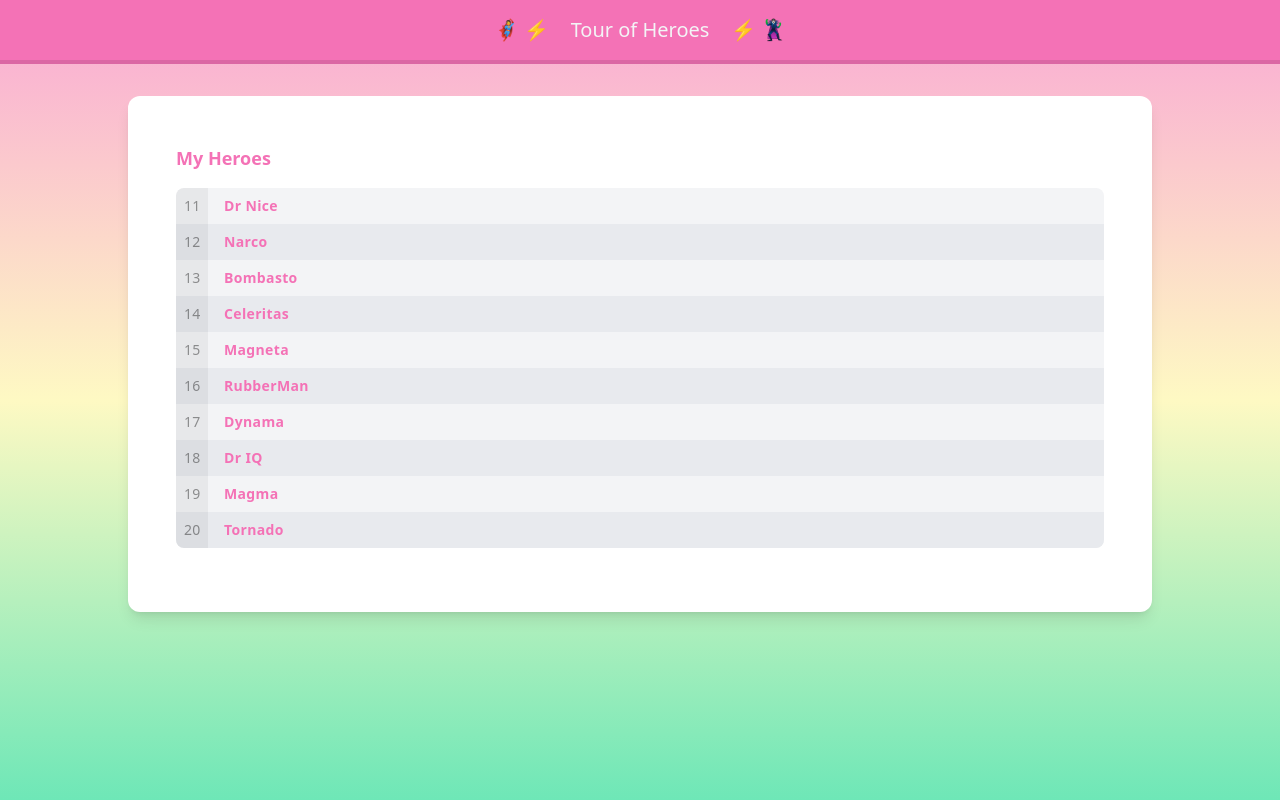
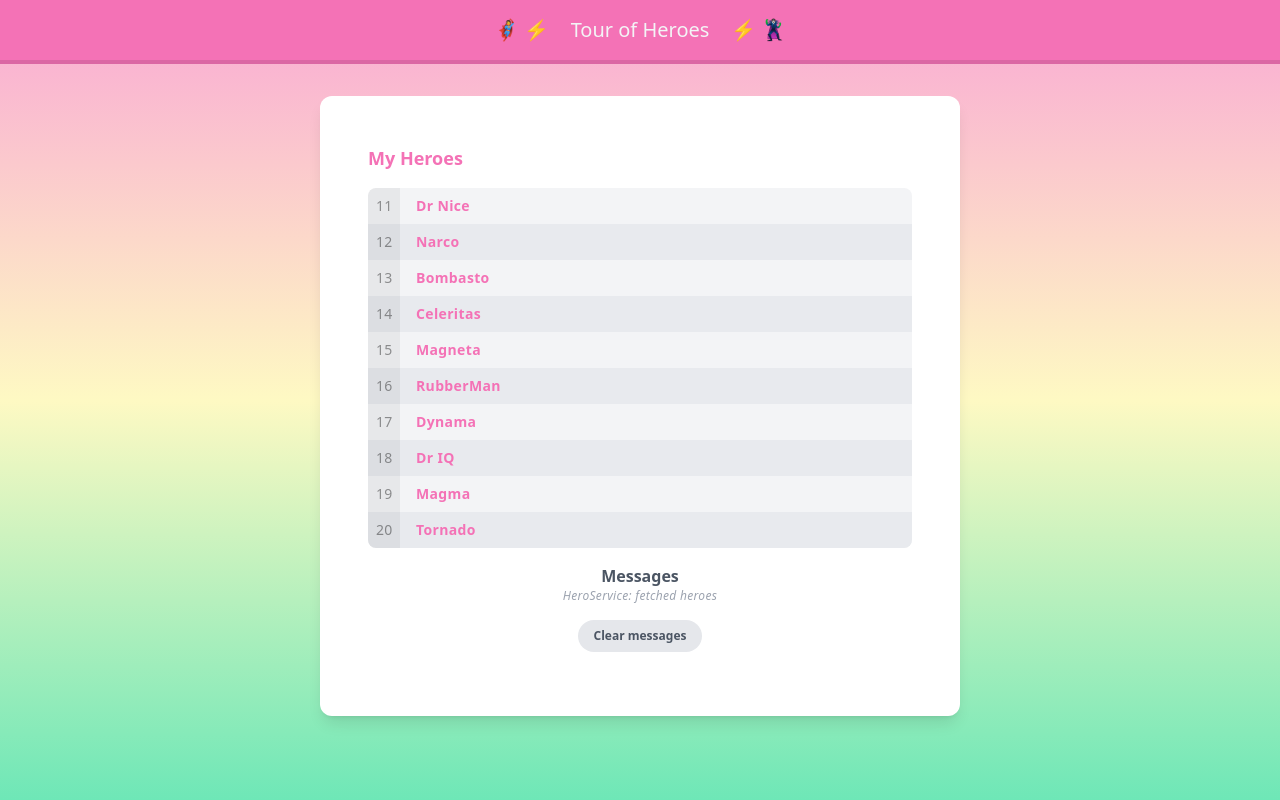
Before and after one commit to tislais/angular-tour-of-heroes, an Angular app: page / in a window 1280 px wide. Built offline with nearby package versions, Linux system fonts and the light colour scheme.

Commit message:
Add message log and style

```diff
--- a/src/app/app.component.html
+++ b/src/app/app.component.html
@@ -6,7 +6,8 @@
   </h1>
 </header>
 <div
-  class="max-w-screen-lg lg:mx-auto lg:my-8 m-4 bg-white p-4 lg:p-12 rounded-xl shadow-lg"
+  class="max-w-screen-sm sm:mx-auto sm:my-8 m-4 bg-white p-4 lg:p-12 rounded-xl shadow-lg"
 >
   <app-heroes></app-heroes>
+  <app-messages></app-messages>
 </div>
--- a/src/app/app.module.ts
+++ b/src/app/app.module.ts
@@ -6,9 +6,10 @@
 
 import { FormsModule } from '@angular/forms';
 import { HeroDetailComponent } from './hero-detail/hero-detail.component';
+import { MessagesComponent } from './messages/messages.component';
 
 @NgModule({
-  declarations: [AppComponent, HeroesComponent, HeroDetailComponent],
+  declarations: [AppComponent, HeroesComponent, HeroDetailComponent, MessagesComponent],
   imports: [BrowserModule, FormsModule],
   providers: [],
   bootstrap: [AppComponent],
--- a/src/app/hero-detail/hero-detail.component.css
+++ b/src/app/hero-detail/hero-detail.component.css
@@ -1,5 +1,5 @@
 .hero-details {
-  @apply flex flex-col;
+  @apply flex flex-col gap-2 p-4 pb-8 max-w-xs mx-auto;
 }
 
 input {
--- a/src/app/hero-detail/hero-detail.component.html
+++ b/src/app/hero-detail/hero-detail.component.html
@@ -1,8 +1,12 @@
-<div *ngIf="hero">
-  <h2>{{ hero.name | uppercase }}</h2>
-  <div><span>id: </span>{{ hero.id }}</div>
+<div *ngIf="hero" class="my-8 border bg-gray-500/75 rounded-lg">
+  <h2
+    class="py-2 px-4 text-2xl rounded-t-lg bg-white/10 text-gray-300 font-light"
+  >
+    {{ hero.id }}
+    <span class="text-white ml-2">{{ hero.name | uppercase }}</span>
+  </h2>
   <div class="hero-details">
-    <label for="hero-name">Hero name: </label>
+    <label for="hero-name" class="text-sm text-gray-200">Edit name:</label>
     <input id="hero-name" [(ngModel)]="hero.name" placeholder="name" />
   </div>
 </div>
--- a/src/app/hero.service.ts
+++ b/src/app/hero.service.ts
@@ -2,6 +2,7 @@
 import { Observable, of } from 'rxjs';
 import { Hero } from './hero';
 import { HEROES } from './mock-heroes';
+import { MessageService } from './message.service';
 
 @Injectable({
   providedIn: 'root',
@@ -13,7 +14,8 @@
 
   getHeroes(): Observable<Hero[]> {
     const heroes = of(HEROES);
+    this.messageService.add('HeroService: fetched heroes');
     return heroes;
   }
-  constructor() {}
+  constructor(private messageService: MessageService) {}
 }
--- a/src/app/heroes/heroes.component.ts
+++ b/src/app/heroes/heroes.component.ts
@@ -1,3 +1,4 @@
+import { MessageService } from './../message.service';
 import { HeroService } from './../hero.service';
 import { Component, OnInit } from '@angular/core';
 import { Hero } from '../hero';
@@ -11,15 +12,14 @@
   heroes: Hero[] = [];
   selectedHero?: Hero;
 
-  constructor(private heroService: HeroService) {}
+  constructor(
+    private heroService: HeroService,
+    private messageService: MessageService
+  ) {}
 
   ngOnInit(): void {
     this.getHeroes();
   }
-
-  // getHeroes(): void {
-  //   this.heroes = this.heroService.getHeroes();
-  // }
 
   getHeroes(): void {
     this.heroService.getHeroes().subscribe((heroes) => (this.heroes = heroes));
@@ -27,7 +27,7 @@
 
   onSelect(hero: Hero): void {
     this.selectedHero = hero;
-    const { name } = this.selectedHero;
-    console.log('name', name);
+    const { name, id } = this.selectedHero;
+    this.messageService.add(`HeroesComponent: Selected hero id = ${hero.id}`);
   }
 }
--- /dev/null
+++ b/src/app/message.service.ts
@@ -0,0 +1,16 @@
+import { Injectable } from '@angular/core';
+
+@Injectable({
+  providedIn: 'root',
+})
+export class MessageService {
+  messages: string[] = [];
+
+  add(message: string) {
+    this.messages.push(message);
+  }
+
+  clear() {
+    this.messages = [];
+  }
+}
--- /dev/null
+++ b/src/app/messages/messages.component.css
@@ -0,0 +1,10 @@
+button {
+  @apply bg-gray-200
+    text-gray-600
+    text-xs
+    font-semibold
+    py-2 px-4
+    mx-auto
+    my-4
+    rounded-full;
+}
--- /dev/null
+++ b/src/app/messages/messages.component.html
@@ -0,0 +1,14 @@
+<div *ngIf="messageService.messages.length" class="flex flex-col text-center">
+  <h3 class="text-gray-600 font-semibold">Messages</h3>
+  <div
+    *ngFor="let message of messageService.messages"
+    class="flex flex-col gap-2"
+  >
+    <div class="text-gray-400 text-xs tracking-wide italic">
+      {{ message }}
+    </div>
+  </div>
+  <button type="button" class="clear" (click)="messageService.clear()">
+    Clear messages
+  </button>
+</div>
--- /dev/null
+++ b/src/app/messages/messages.component.ts
@@ -0,0 +1,13 @@
+import { MessageService } from './../message.service';
+import { Component, OnInit } from '@angular/core';
+
+@Component({
+  selector: 'app-messages',
+  templateUrl: './messages.component.html',
+  styleUrls: ['./messages.component.css'],
+})
+export class MessagesComponent implements OnInit {
+  constructor(public messageService: MessageService) {}
+
+  ngOnInit(): void {}
+}
--- a/src/index.html
+++ b/src/index.html
@@ -8,7 +8,7 @@
     <link rel="icon" type="image/x-icon" href="favicon.ico" />
   </head>
   <body
-    class="h-screen bg-gradient-to-b from-pink-300 via-yellow-100 to-emerald-300"
+    class="pb-20 h-screen bg-fixed bg-gradient-to-b from-pink-300 via-yellow-100 to-emerald-300"
   >
     <app-root></app-root>
   </body>
```
Also changed, not shown: 2 other files (tests, documents, lock files or other folders).
